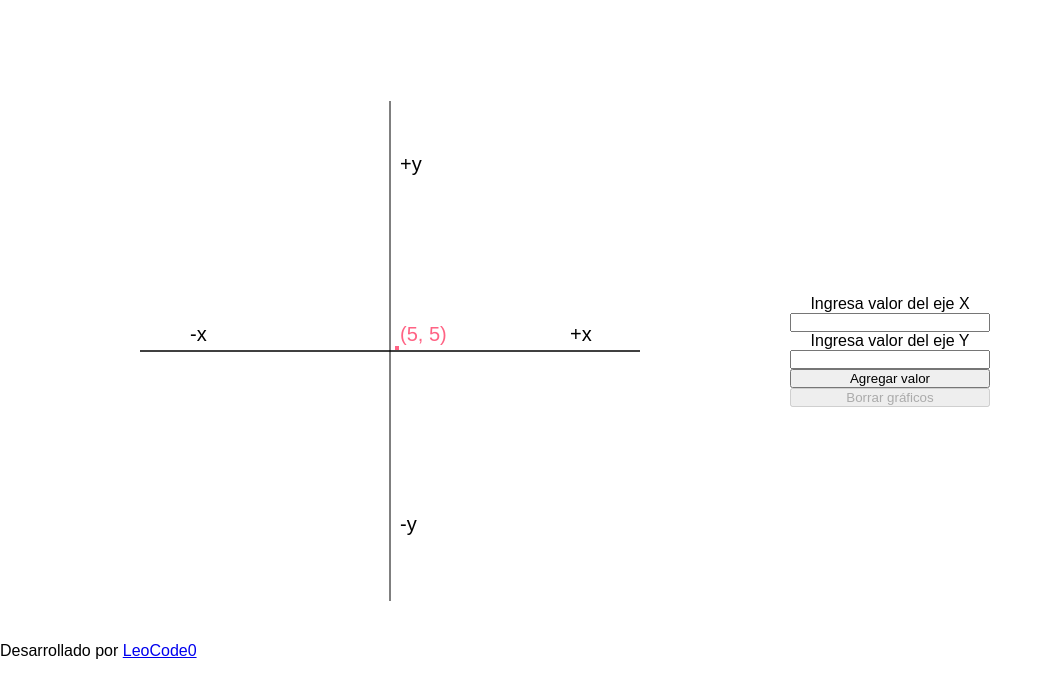
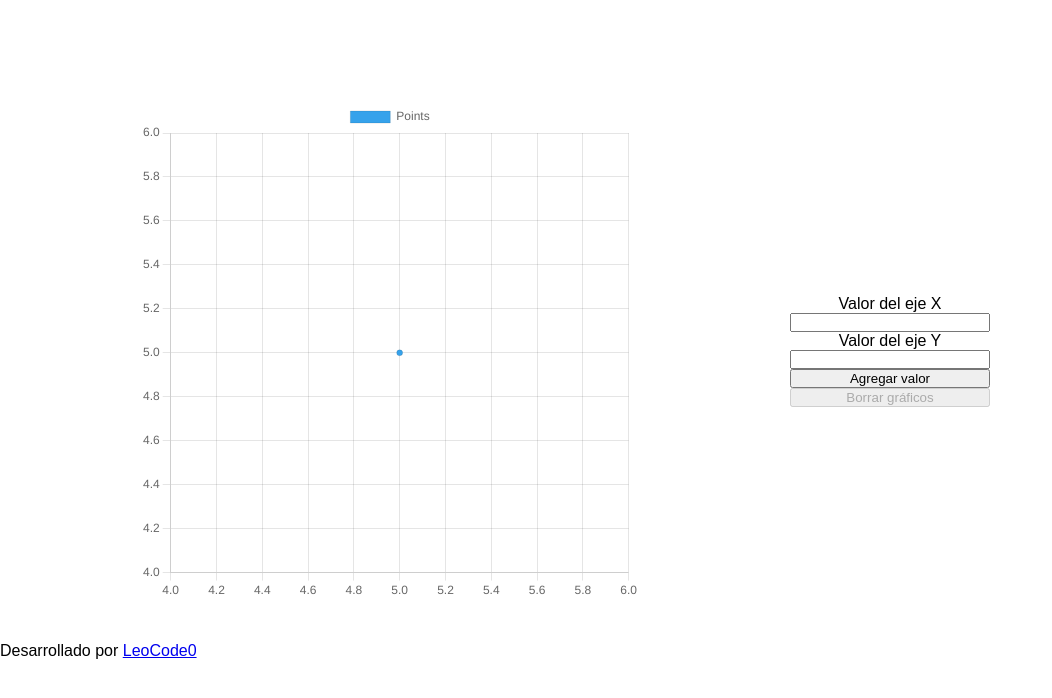
Before and after one commit to LeoCode0/graphic_calculator, a website: page index.html in a window 1280 px wide. Both pictures are taken after typing "5", "5" into the empty fields and a click on the button "Agregar valor". Shown: the part 58-756 px from the top of the page, without its empty margins (0-1052 px from the left). Drawn offline with nearby package versions, Linux system fonts and the light colour scheme.

Commit message:
:recycle: Improve solution

```diff
--- a/index.html
+++ b/index.html
@@ -14,11 +14,14 @@
     <h1>Calculadora gráfica</h1>
   </header>
   <main class="main">
+    <div class="chart-container">
+
+    </div>
     <div class="data">
       <form>
-        <label for="x-axis">Ingresa valor del eje X</label>
+        <label for="x-axis">Valor del eje X</label>
         <input type="number" name="x-axis" id="x-axis" required>
-        <label for="y-axis">Ingresa valor del eje Y</label>
+        <label for="y-axis">Valor del eje Y</label>
         <input type="number" name="y-axis" id="y-axis" required>
         <button type="button" id="button-submit">Agregar valor</button>
         <button type="button" id="button-clear">Borrar gráficos</button>
--- a/src/index.js
+++ b/src/index.js
@@ -1,4 +1,5 @@
 const main = document.querySelector("main");
+const chartContainer = document.querySelector(".chart-container");
 
 const xAxisInput = document.querySelector("#x-axis");
 const yAxisInput = document.querySelector("#y-axis");
@@ -7,6 +8,7 @@ const buttonSubmit = document.querySelector("#button-submit");
 const buttonClear = document.querySelector("#button-clear");
 buttonClear.disabled = true;
 
+let scatter;
 let arrValuesX = [];
 let arrValuesY = [];
 const arrColors = [
@@ -23,49 +25,44 @@ const createPlane = () => {
   plane.id = "plane";
   plane.width = 500;
   plane.height = 500;
-  main.prepend(plane);
+  chartContainer.appendChild(plane);
 
   const canvasCtx = document.querySelector("#plane").getContext("2d");
 
-  canvasCtx.translate(250, 250);
-  canvasCtx.beginPath();
-  canvasCtx.moveTo(250, 0);
-  canvasCtx.lineTo(-250, 0);
-  canvasCtx.stroke();
-  canvasCtx.moveTo(0, -250);
-  canvasCtx.lineTo(0, 250);
-  canvasCtx.stroke();
-
-  canvasCtx.font = "20px sans-serif";
-  canvasCtx.fillText("+x", 180, -10);
-  canvasCtx.fillText("-y", 10, 180);
-
-  canvasCtx.fillText("-x", -200, -10);
-  canvasCtx.fillText("+y", 10, -180);
+  scatter = new Chart(canvasCtx, {
+    type: "scatter",
+    data: {
+      datasets: [
+        {
+          label: "Points",
+          data: [],
+          backgroundColor: "rgba(54, 162, 235, 1)",
+        },
+      ],
+    },
+    options: {
+      scales: {
+        x: {
+          type: "linear",
+          position: "bottom",
+        },
+      },
+    },
+  });
 };
 
 createPlane();
 
 // Functions
 
-const drawCartesianPoint = (x, y) => {
-  const planeContext = document.querySelector("#plane").getContext("2d");
-  let xTextValue = Number(x) + 5;
-  let yTextValue = Number(y) + 5;
-  planeContext.fillStyle = arrColors[arrValuesX.length - 1];
-  planeContext.fillRect(x, -y, 4, 4);
-  planeContext.fillText(`(${x}, ${y})`, xTextValue, -yTextValue);
-};
-
 const drawChart = (xValues, yValues) => {
-  let chartCtx = document.querySelector("#graph");
-  if (!chartCtx) {
   const canvasChart = document.createElement("canvas");
   const container = document.querySelector(".data");
   canvasChart.id = "graph";
   container.appendChild(canvasChart);
+  let chartCtx = document.querySelector("#graph");
+
   chartCtx = document.querySelector("#graph");
-  }
   const myChart = new Chart(chartCtx.getContext("2d"), {
     type: "bar",
     data: {
@@ -106,23 +103,57 @@ const clearPlane = () => {
   createPlane();
 };
 
+const createModal = (text) => {
+  const modal = document.createElement("div");
+  modal.innerHTML = `
+    <p>
+      ${text}
+    </p>
+  `;
+
+  modal.classList.add("modal");
+
+  document.body.appendChild(modal);
+  setTimeout(() => {
+    modal.remove();
+  }, 3000);
+};
+
 // Event listeners
 
 buttonSubmit.addEventListener("click", (button) => {
-  const xValue = xAxisInput.value;
-  const yValue = yAxisInput.value;
-  if (
-    xValue.length > 0 &&
-    yValue.length > 0 &&
-    Number(xValue) <= 250 &&
-    Number(yValue) <= 250 &&
-    Number(xValue) >= -250 &&
-    Number(yValue) >= -250
-  ) {
+  const xValue = Number(xAxisInput.value);
+  const yValue = Number(yAxisInput.value);
+
+  switch (true) {
+    case xAxisInput.value.length === 0:
+      createModal("El valor de x no puede estar vacio");
+      break;
+    case yAxisInput.value.length === 0:
+      createModal("El valor de y no puede estar vacio");
+      break;
+    case xValue > 100:
+      createModal("El valor de x no puede ser mayor a 100");
+      break;
+    case xValue < -100:
+      createModal("El valor de x no puede ser menor a -100");
+      break;
+    case yValue > 100:
+      createModal("El valor de y no puede ser mayor a 100");
+      break;
+    case yValue < -100:
+      createModal("El valor de y no puede ser menor a -10-");
+      break;
+    default:
+      scatter.data.datasets.forEach((dataset) => {
+        dataset.data.push({ x: xValue, y: yValue });
+      });
+      scatter.update();
       arrValuesX.push(xValue);
       arrValuesY.push(yValue);
-    drawCartesianPoint(xValue, yValue);
       clearValues();
+      break;
+  }
   if (arrValuesX.length === 5) {
     button.target.disabled = true;
     xAxisInput.disabled = true;
@@ -131,7 +162,6 @@ buttonSubmit.addEventListener("click", (button) => {
     drawChart(arrValuesY, arrValuesX);
     arrValuesX = [];
     arrValuesY = [];
-    }
   }
 });
 
```
Lines whose indentation alone changed are shown as unchanged.
